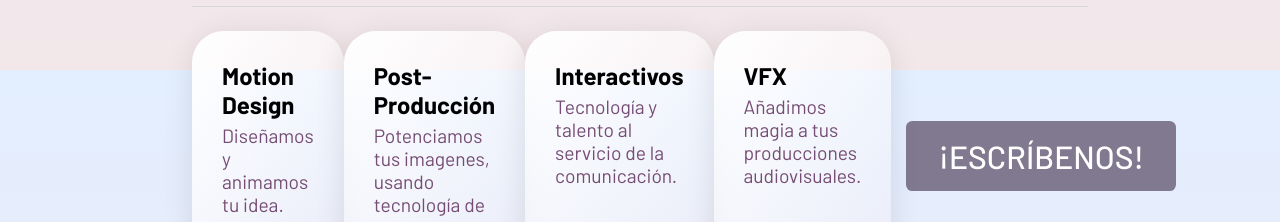
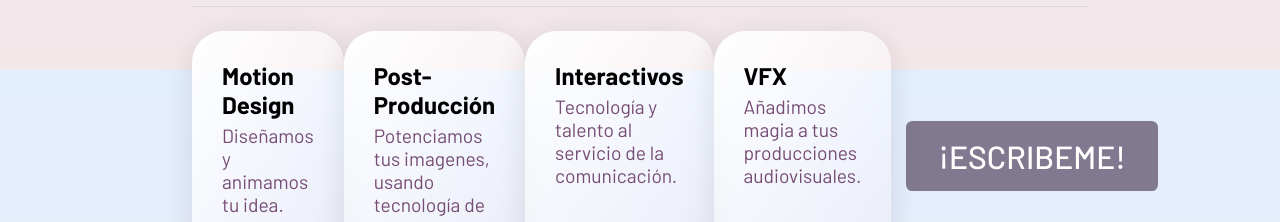
Before and after one commit to fafafx/cosmicocoder, a plain HTML site: page index.html in a window 1280 px wide. Shown: the part 730-952 px from the top of the page. Drawn offline with Linux system fonts and the light colour scheme.

Commit message:
Actualizacion del mensaje de boton escribeme.

```diff
--- a/index.html
+++ b/index.html
@@ -70,7 +70,7 @@
                                         class="fa-solid fa-circle-right"></i></a></span>
                         </li>
                         <li>
-                            <a href="#" class="ctaBig">¡Escríbenos!</a>
+                            <a href="#" class="ctaBig">¡Escribeme!</a>
                         </li>
                     </ul>
                 </section>
```
